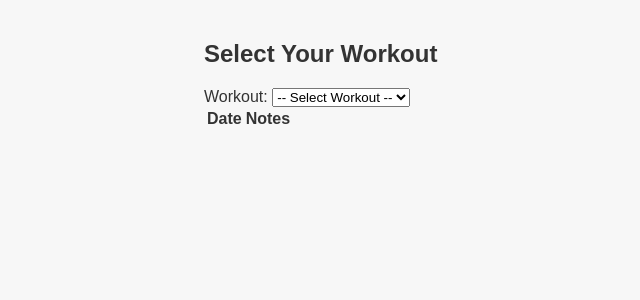
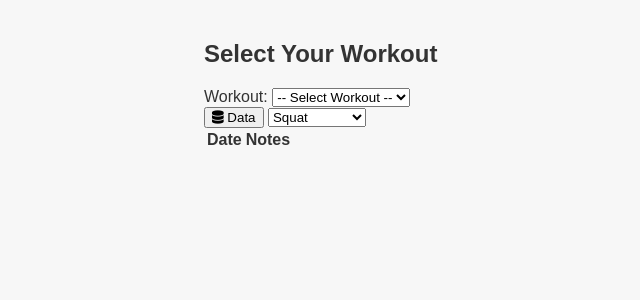
Before and after one commit to FlorianDekker/Gym, a Flask app: page / in a window 1280 px wide. Shown: the top 300 px of the page, without its empty margins (136-776 px from the left). Run offline with Flask 3, Linux system fonts and the light colour scheme; lists and menus that the app fills with data are empty; some libraries are stand-ins or nearby versions.

Commit message:
dit werkt?

```diff
--- a/gym-backend/templates/index.html
+++ b/gym-backend/templates/index.html
@@ -19,6 +19,18 @@
       <option value="push2">Push 2</option>
       <option value="pull2">Pull 2</option>
       <option value="legs2">Legs 2</option>
+    </select>
+  </div>
+
+  <div id="dataButtonWrapper">
+    <button id="dataButton" class="btn btn-data">
+      <i class="fas fa-database"></i> Data
+    </button>
+    <select id="exerciseSelect">
+      <option value="1">Squat</option>
+      <option value="2">Bench Press</option>
+      <option value="3">Deadlift</option>
+      <!-- Fill dynamically or hardcode -->
     </select>
   </div>
 
@@ -429,20 +441,13 @@ function makeExerciseCard(name) {
   hdr.classList.add('exercise-header');
   hdr.textContent = name;
 
-  const hdrTextSpan = document.createElement('span');
-  hdrTextSpan.textContent = name;
-  hdr.appendChild(hdrTextSpan); // Append the span to the header div
-
   const remBtn = document.createElement('button');
   remBtn.type = 'button';
   remBtn.classList.add('remove-card');
   remBtn.innerHTML = '<i class="fas fa-trash"></i>';      // same icon as your HTML
   remBtn.addEventListener('click', () => card.remove());
 
-  const infoExercises = ["Squat", "Bench Press", "Close-Grip Bench Press"];
-
-  hdrWrap.append(hdr)
-  hdrWrap.appendChild(remBtn);
+  hdrWrap.append(hdr, remBtn);
   card.appendChild(hdrWrap);
 
   // add the up/down controls
```
